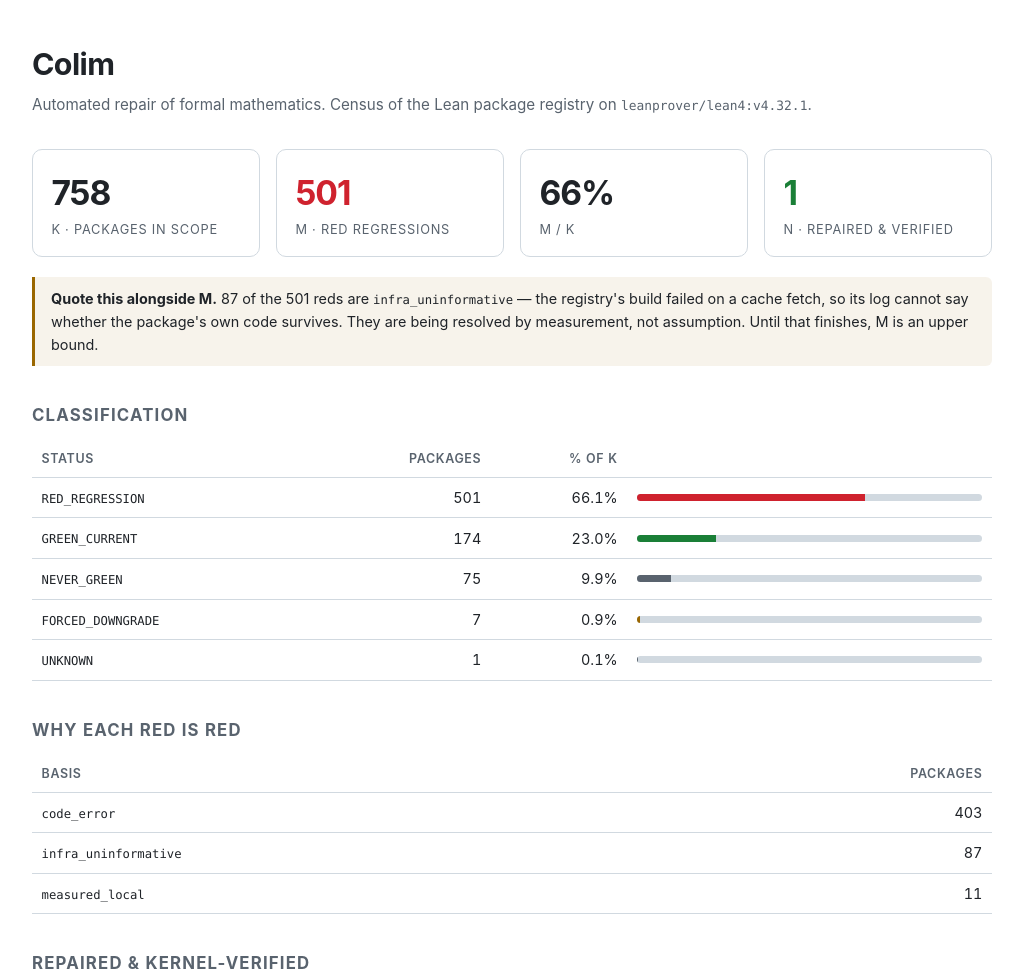
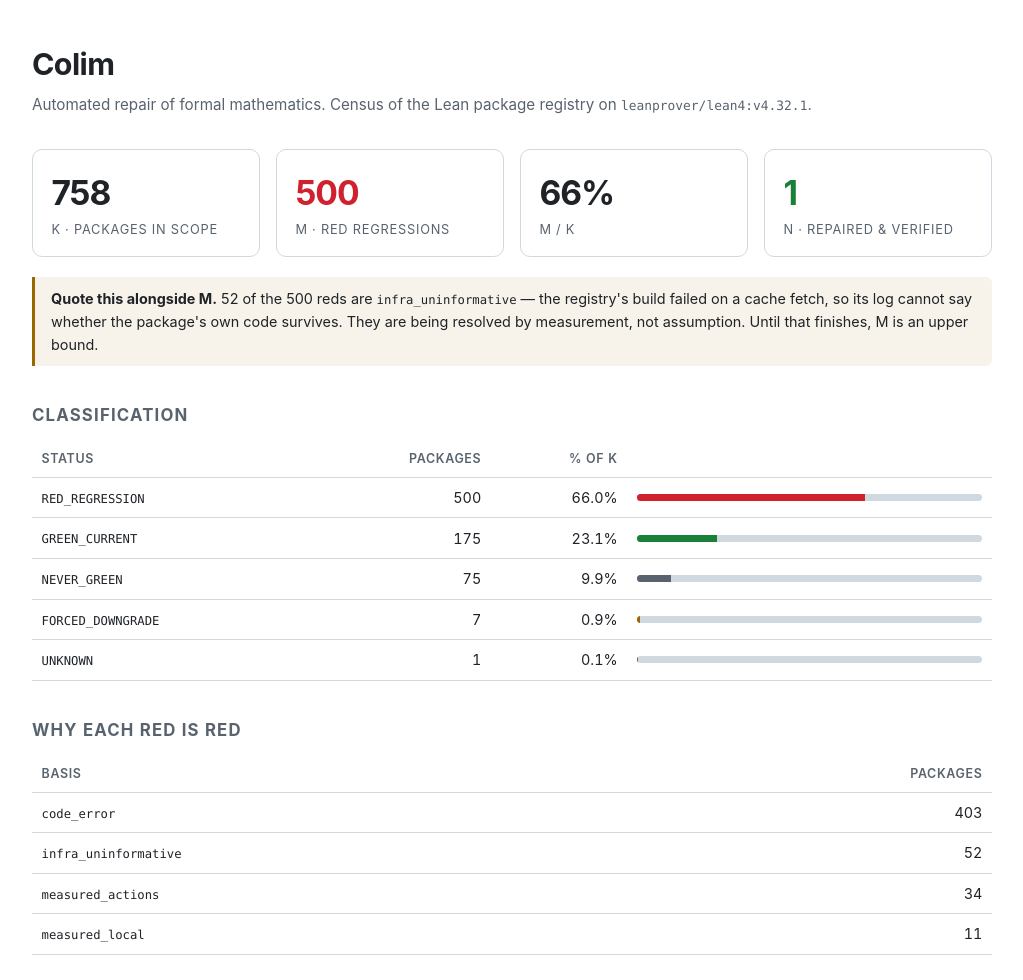
Before and after one commit to colim-ai/colim, a plain HTML site: page site/index.html in a window 1280 px wide. Shown: the top 980 px of the page, without its empty margins (128-1151 px from the left). Drawn offline with Linux system fonts and the light colour scheme.

Commit message:
Ingest measurement chunk 1: M 501 -> 500
40 packages from the infra_uninformative cohort rebuilt in our own Actions
matrix, run 30310736200.

  stayed in M, real code errors found   34
  moved OUT of M, measured green         1   VCA-EPFL/graphiti
  still infrastructure, reflagged        5

M 501 -> 500, M/K 66.1% -> 66.0%. K unchanged at 758.
red_basis: code_error 403, infra_uninformative 52 (was 87),
measured_actions 34, measured_local 11.

This settles the open worry rather than deferring it: the infra cohort was NOT
materially overstating M. 34 of the 35 conclusive rebuilds found genuine
Lean/Lake errors once the cache fetch succeeded, so Reservoir's cache failures
were masking real breakage rather than inventing it -- the same pattern first
seen locally on teorth/equational_theories. Reported as the measured subset
only; the remaining 52 are resolved by chunks 2 and 3, never by extrapolation.

Three jobs exceeded the 90-minute timeout and produced no verdict. They are
deliberately not counted as green -- absence of a verdict is never evidence of
success -- and stay flagged.

census/test_docs.py caught METHODOLOGY.md still quoting 501 after the ingest,
which is precisely what it exists for; prose figures resynced to the ledger.

Co-Authored-By: Claude Opus 5 <noreply@anthropic.com>

```diff
--- a/site/index.html
+++ b/site/index.html
@@ -40,15 +40,15 @@ footer { margin-top:3rem; padding-top:1rem; border-top:1px solid var(--line);
 <p class=sub>Automated repair of formal mathematics. Census of the Lean package registry on <code>leanprover/lean4:v4.32.1</code>.</p>
 <div class=kpis>
 <div class=kpi><div class=n>758</div><div class=l>K · packages in scope</div></div>
-<div class=kpi><div class='n red'>501</div><div class=l>M · red regressions</div></div>
+<div class=kpi><div class='n red'>500</div><div class=l>M · red regressions</div></div>
 <div class=kpi><div class=n>66%</div><div class=l>M / K</div></div>
 <div class=kpi><div class='n green'>1</div><div class=l>N · repaired &amp; verified</div></div>
 </div>
-<div class=note><strong>Quote this alongside M.</strong> 87 of the 501 reds are <code>infra_uninformative</code> — the registry's build failed on a cache fetch, so its log cannot say whether the package's own code survives. They are being resolved by measurement, not assumption. Until that finishes, M is an upper bound.</div>
+<div class=note><strong>Quote this alongside M.</strong> 52 of the 500 reds are <code>infra_uninformative</code> — the registry's build failed on a cache fetch, so its log cannot say whether the package's own code survives. They are being resolved by measurement, not assumption. Until that finishes, M is an upper bound.</div>
 <h2>Classification</h2><div class=scroll><table>
 <tr><th>Status</th><th class=n>Packages</th><th class=n>% of K</th><th></th></tr>
-<tr><td><code>RED_REGRESSION</code></td><td class=n>501</td><td class=n>66.1%</td><td style='width:38%'><div class=bar><i style='width:66.1%;background:var(--red)'></i></div></td></tr>
-<tr><td><code>GREEN_CURRENT</code></td><td class=n>174</td><td class=n>23.0%</td><td style='width:38%'><div class=bar><i style='width:23.0%;background:var(--green)'></i></div></td></tr>
+<tr><td><code>RED_REGRESSION</code></td><td class=n>500</td><td class=n>66.0%</td><td style='width:38%'><div class=bar><i style='width:66.0%;background:var(--red)'></i></div></td></tr>
+<tr><td><code>GREEN_CURRENT</code></td><td class=n>175</td><td class=n>23.1%</td><td style='width:38%'><div class=bar><i style='width:23.1%;background:var(--green)'></i></div></td></tr>
 <tr><td><code>NEVER_GREEN</code></td><td class=n>75</td><td class=n>9.9%</td><td style='width:38%'><div class=bar><i style='width:9.9%;background:var(--dim)'></i></div></td></tr>
 <tr><td><code>FORCED_DOWNGRADE</code></td><td class=n>7</td><td class=n>0.9%</td><td style='width:38%'><div class=bar><i style='width:0.9%;background:var(--amber)'></i></div></td></tr>
 <tr><td><code>UNKNOWN</code></td><td class=n>1</td><td class=n>0.1%</td><td style='width:38%'><div class=bar><i style='width:0.1%;background:var(--dim)'></i></div></td></tr>
@@ -56,7 +56,8 @@ footer { margin-top:3rem; padding-top:1rem; border-top:1px solid var(--line);
 <h2>Why each red is red</h2><div class=scroll><table>
 <tr><th>Basis</th><th class=n>Packages</th></tr>
 <tr><td><code>code_error</code></td><td class=n>403</td></tr>
-<tr><td><code>infra_uninformative</code></td><td class=n>87</td></tr>
+<tr><td><code>infra_uninformative</code></td><td class=n>52</td></tr>
+<tr><td><code>measured_actions</code></td><td class=n>34</td></tr>
 <tr><td><code>measured_local</code></td><td class=n>11</td></tr>
 </table></div>
 <h2>Repaired &amp; kernel-verified</h2><div class=scroll><table>
```
Also changed, not shown: 3 other files.
